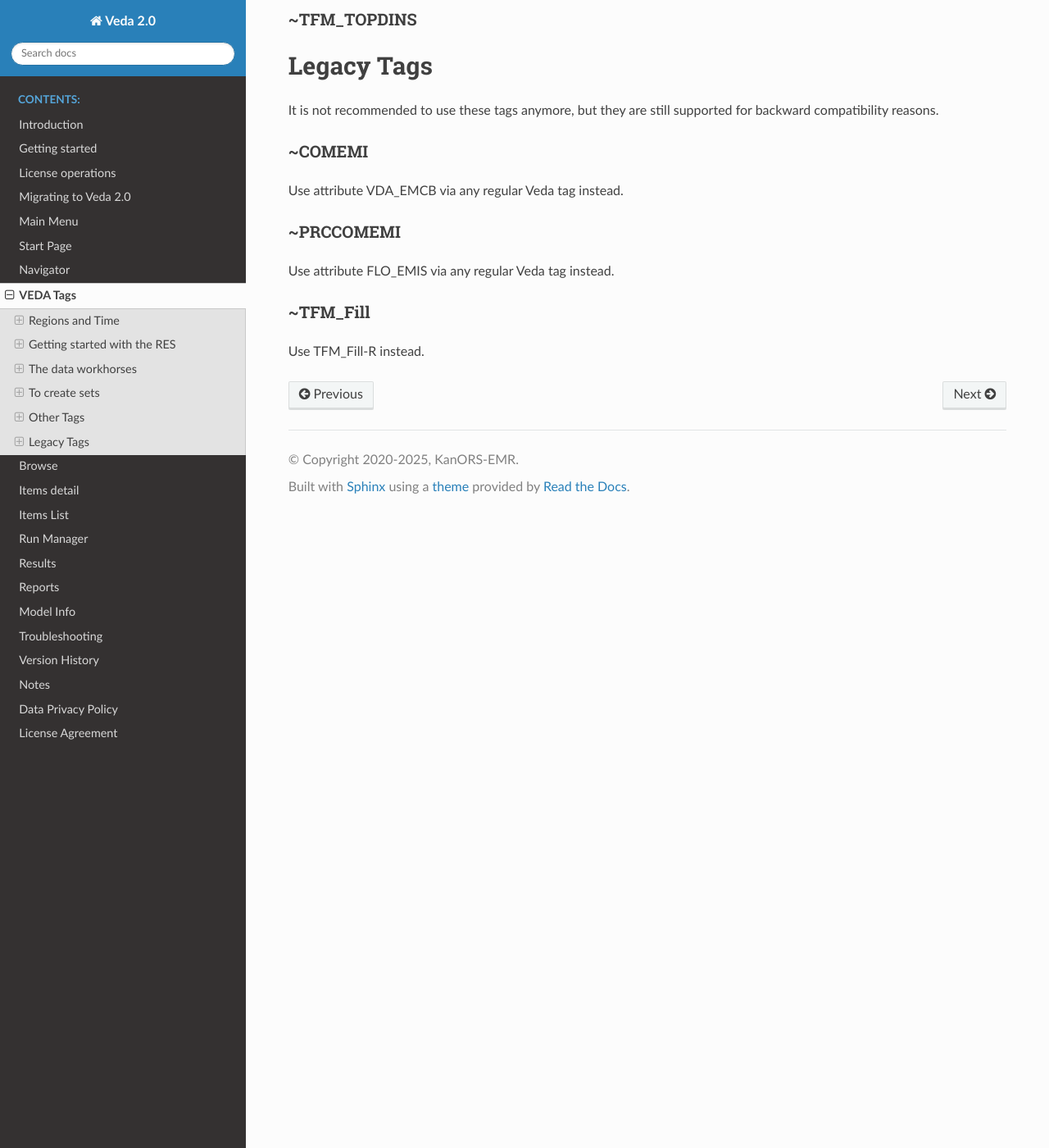
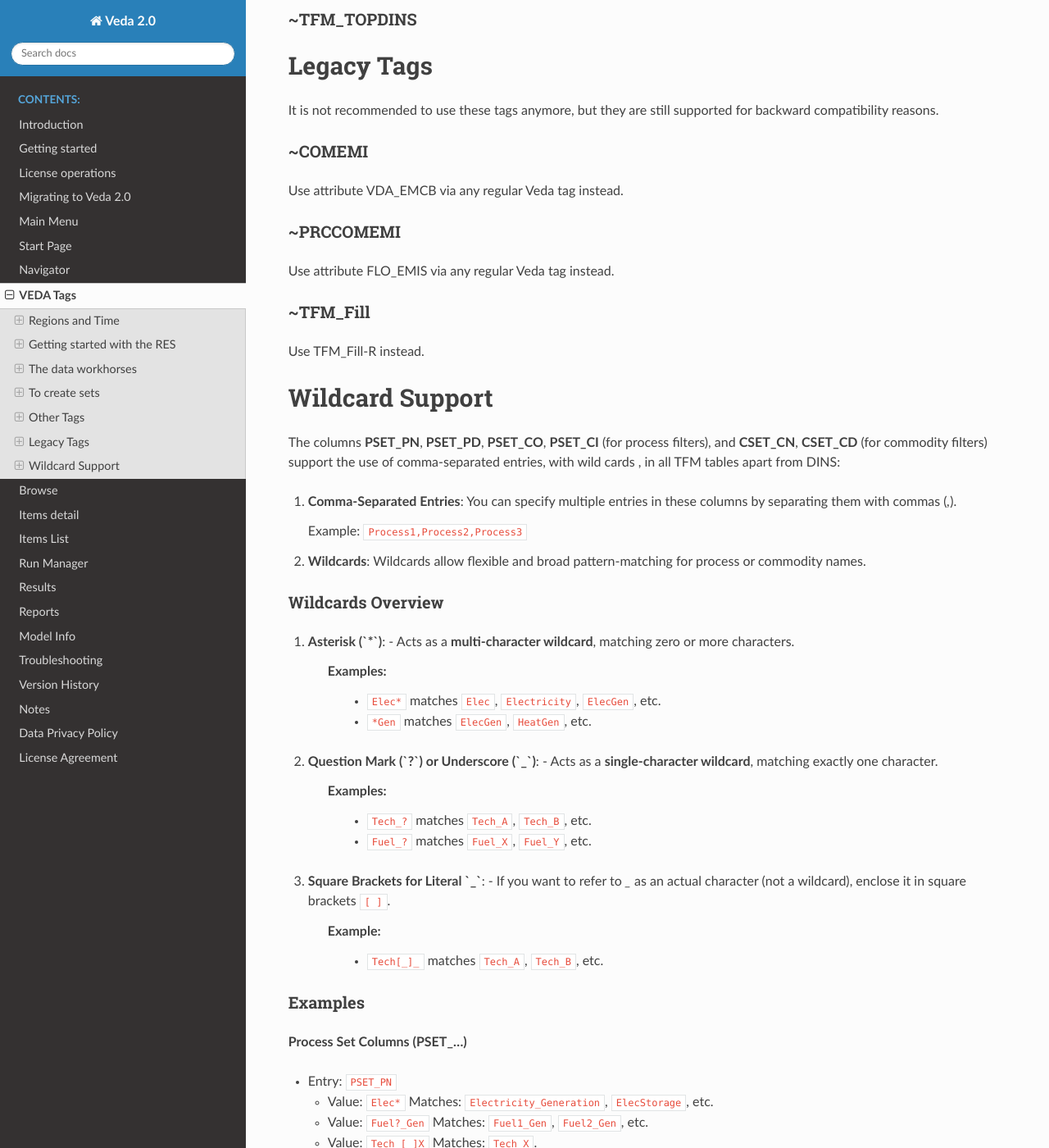
Before and after one commit to kanors-emr/Veda-documentation, a Sphinx documentation site: the page built from docs/source/pages/VedaTags.rst, in a window 1280 px wide and 1400 px high, scrolled down 13532 px. Shown: the whole window at 82% size. Built offline with Sphinx 7.4.7 and the Read the Docs theme 3.1.0, drawn with Linux system fonts in a browser that asks for light colours; some of the changed text lies outside the part shown.

Commit message:
wild cards

```diff
--- a/docs/source/pages/VedaTags.rst
+++ b/docs/source/pages/VedaTags.rst
@@ -222,19 +222,19 @@ The following are valid column headers for the **~FI_PROCESS** table:
    * - **Sets**
      - Sets to which processes belong, indicating the process type.
        Valid entries include:
-           - ``ELE``: Thermal or other power plant
-           - ``CHP``: Combined heat and power
-           - ``PRE``: Generic process
-           - ``DMD``: Demand device
-           - ``IMP``: Import process
-           - ``EXP``: Export process
-           - ``MIN``: Mining process
-           - ``HPL``: Heating plant
-           - ``IPS``: Inter-period storage
-           - ``NST``: Night storage device
-           - ``STG``: General timeslice storage
-           - ``STS``: Simultaneous DayNite/Weekly/Seasonal storage
-           - ``STK``: Combined DayNite/Weekly/Seasonal and inter-period storage.
+            - ``ELE``: Thermal or other power plant
+            - ``CHP``: Combined heat and power
+            - ``PRE``: Generic process
+            - ``DMD``: Demand device
+            - ``IMP``: Import process
+            - ``EXP``: Export process
+            - ``MIN``: Mining process
+            - ``HPL``: Heating plant
+            - ``IPS``: Inter-period storage
+            - ``NST``: Night storage device
+            - ``STG``: General timeslice storage
+            - ``STS``: Simultaneous DayNite/Weekly/Seasonal storage
+            - ``STK``: Combined DayNite/Weekly/Seasonal and inter-period storage.
    * - **Region**
      - Specifies the region(s) where the process exists (comma-separated entries allowed).
        - Default: Applied to all regions if not specified.
@@ -485,7 +485,7 @@ In this example from DemoS_001, it is used to declare three new attributes
 (G_DYEAR, Discount, and YRFR) by row.
 
 3. ~TFM_UPD (Transformation Update Tables)
----------------
+------------------------------------------
 **Purpose:**
 UPD is used when data modifications depend on the presence of existing seed values in the database.
 
@@ -728,3 +728,76 @@ Use attribute FLO_EMIS via any regular Veda tag instead.
 ~TFM_Fill
 ^^^^^^^^^
 Use TFM_Fill-R instead.
+
+Wildcard Support
+================
+
+The columns **PSET_PN**, **PSET_PD**, **PSET_CO**, **PSET_CI** (for process filters), and **CSET_CN**, **CSET_CD** (for commodity filters) support the use of comma-separated entries, with wild cards ,
+in all TFM tables apart from DINS:
+
+1. **Comma-Separated Entries**:
+   You can specify multiple entries in these columns by separating them with commas (`,`).
+
+   Example:
+   ``Process1,Process2,Process3``
+
+2. **Wildcards**:
+   Wildcards allow flexible and broad pattern-matching for process or commodity names.
+
+Wildcards Overview
+^^^^^^^^^^^^^^^^^^
+
+1. **Asterisk (`*`)**:
+   - Acts as a **multi-character wildcard**, matching zero or more characters.
+
+     Examples:
+       - ``Elec*`` matches ``Elec``, ``Electricity``, ``ElecGen``, etc.
+       - ``*Gen`` matches ``ElecGen``, ``HeatGen``, etc.
+
+2. **Question Mark (`?`) or Underscore (`_`)**:
+   - Acts as a **single-character wildcard**, matching exactly one character.
+
+     Examples:
+       - ``Tech_?`` matches ``Tech_A``, ``Tech_B``, etc.
+       - ``Fuel_?`` matches ``Fuel_X``, ``Fuel_Y``, etc.
+
+3. **Square Brackets for Literal `_`**:
+   - If you want to refer to `_` as an actual character (not a wildcard), enclose it in square brackets ``[ ]``.
+
+     Example:
+       - ``Tech[_]_`` matches ``Tech_A``, ``Tech_B``, etc.
+
+Examples
+^^^^^^^^
+
+**Process Set Columns (PSET_...)**
+
+- Entry: ``PSET_PN``
+
+  - Value: ``Elec*``
+    Matches: ``Electricity_Generation``, ``ElecStorage``, etc.
+
+  - Value: ``Fuel?_Gen``
+    Matches: ``Fuel1_Gen``, ``Fuel2_Gen``, etc.
+
+  - Value: ``Tech_[_]X``
+    Matches: ``Tech_X``.
+
+**Commodity Set Columns (CSET_...)**
+
+- Entry: ``CSET_CN``
+
+  - Value: ``Elec, Heat*``
+    Matches: ``Elec``, ``Heat``, ``HeatPump``, etc.
+
+  - Value: ``Gas?_Supply``
+    Matches: ``Gas1_Supply``, ``Gas2_Supply``, etc.
+
+Note
+^^^^
+
+**Combining Wildcards with Comma-Separated Entries**:
+    Wildcards can be mixed with specific names in the same column.
+
+    Example:
+        ``Elec*,Heat1,Fuel?_Gen`` matches ``Electricity``, ``Heat1``, and any ``Fuel?_Gen``
```
